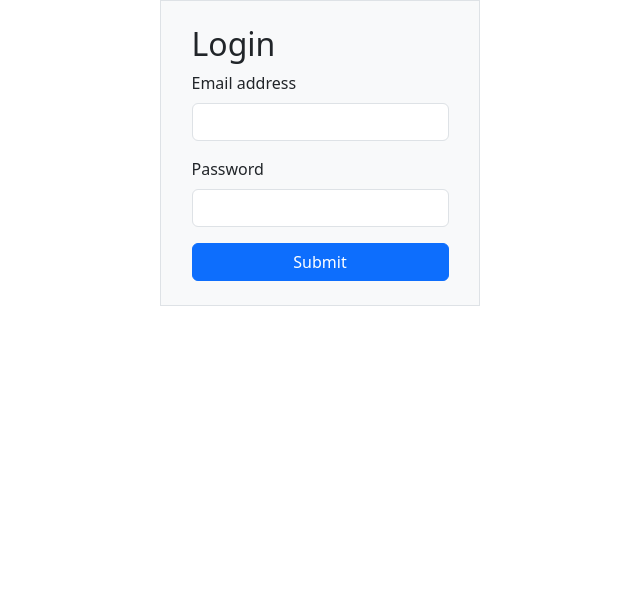
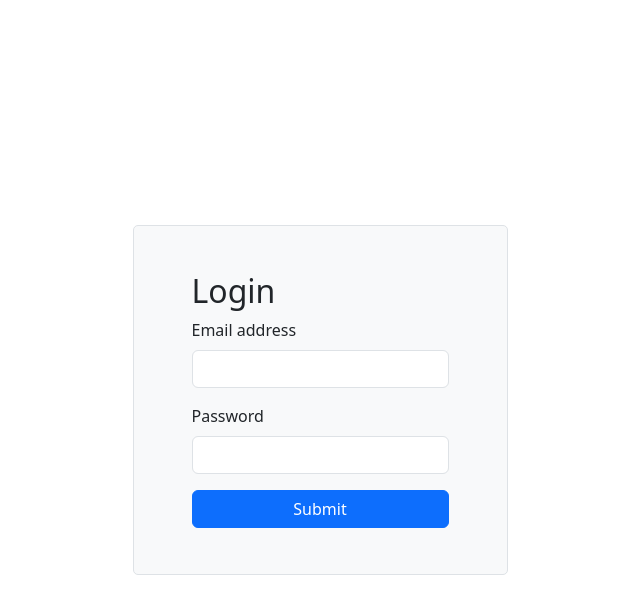
Before and after one commit to tannerTurba/CS502, an Angular app in the folder Assignments/Assignment3/client/: page /login in a window 1280 px wide. Shown: the top 614 px of the page, without its empty margins (320-960 px from the left). Built offline with nearby package versions, Linux system fonts and the light colour scheme.

Commit message:
syling fixes
Signed-off-by: Tanner Turba <turba7166@uwlax.edu>

```diff
--- a/Assignments/Assignment3/client/src/app/login/login.component.html
+++ b/Assignments/Assignment3/client/src/app/login/login.component.html
@@ -1,5 +1,5 @@
-<div class="d-flex justify-content-center align-content-center">
-    <div class="border bg-light p-4 d-flex justify-content-center justify-self-center w-25 h-75">
+<div class="d-flex align-items-center justify-content-center vh-100">
+    <div class="border bg-light p-4 d-flex align-items-center justify-content-center" style="height: 350px; width: 375px; border-radius: 5px;">
         <form [formGroup]="loginForm" (ngSubmit)="onSubmit()">
             <h2>Login</h2>
             <div class="mb-3">
```
Also changed, not shown: 1 other file (tests, documents, lock files or other folders).
